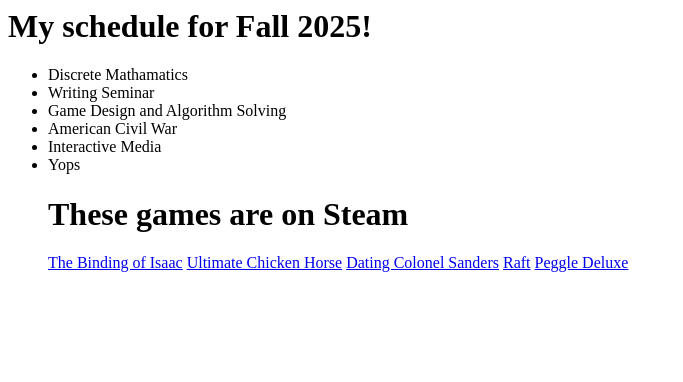
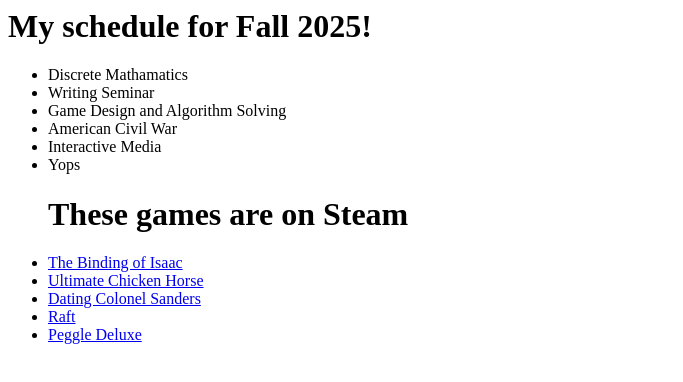
Before and after one commit to theseabasher/theseabasher.github.io, a plain HTML site: page index.html in a window 1280 px wide. Shown: the whole page, without its empty margins (0-683 px from the left). Drawn offline with Linux system fonts and the light colour scheme.

Commit message:
Update index.html

```diff
--- a/index.html
+++ b/index.html
@@ -17,11 +17,11 @@
 
 
       <h1>These games are on Steam</h1>
-<a href="https://store.steampowered.com/app/113200/The_Binding_of_Isaac/">The Binding of Isaac</a>
-<a href="https://store.steampowered.com/app/386940/Ultimate_Chicken_Horse/">Ultimate Chicken Horse</a>
-<a href="https://store.steampowered.com/app/1121910/I_Love_You_Colonel_Sanders_A_Finger_Lickin_Good_Dating_Simulator/">Dating Colonel Sanders</a>
-<a href="https://store.steampowered.com/app/648800/Raft/">Raft</a>
-<a href="https://store.steampowered.com/app/3480/Peggle_Deluxe/">Peggle Deluxe</a>
+<li><a href="https://store.steampowered.com/app/113200/The_Binding_of_Isaac/">The Binding of Isaac</a></li>
+<li><a href="https://store.steampowered.com/app/386940/Ultimate_Chicken_Horse/">Ultimate Chicken Horse</a></li>
+<li><a href="https://store.steampowered.com/app/1121910/I_Love_You_Colonel_Sanders_A_Finger_Lickin_Good_Dating_Simulator/">Dating Colonel Sanders</a></li>
+<li><a href="https://store.steampowered.com/app/648800/Raft/">Raft</a></li>
+<li><a href="https://store.steampowered.com/app/3480/Peggle_Deluxe/">Peggle Deluxe</a></li>
 
     </ul>
   </body>
```
